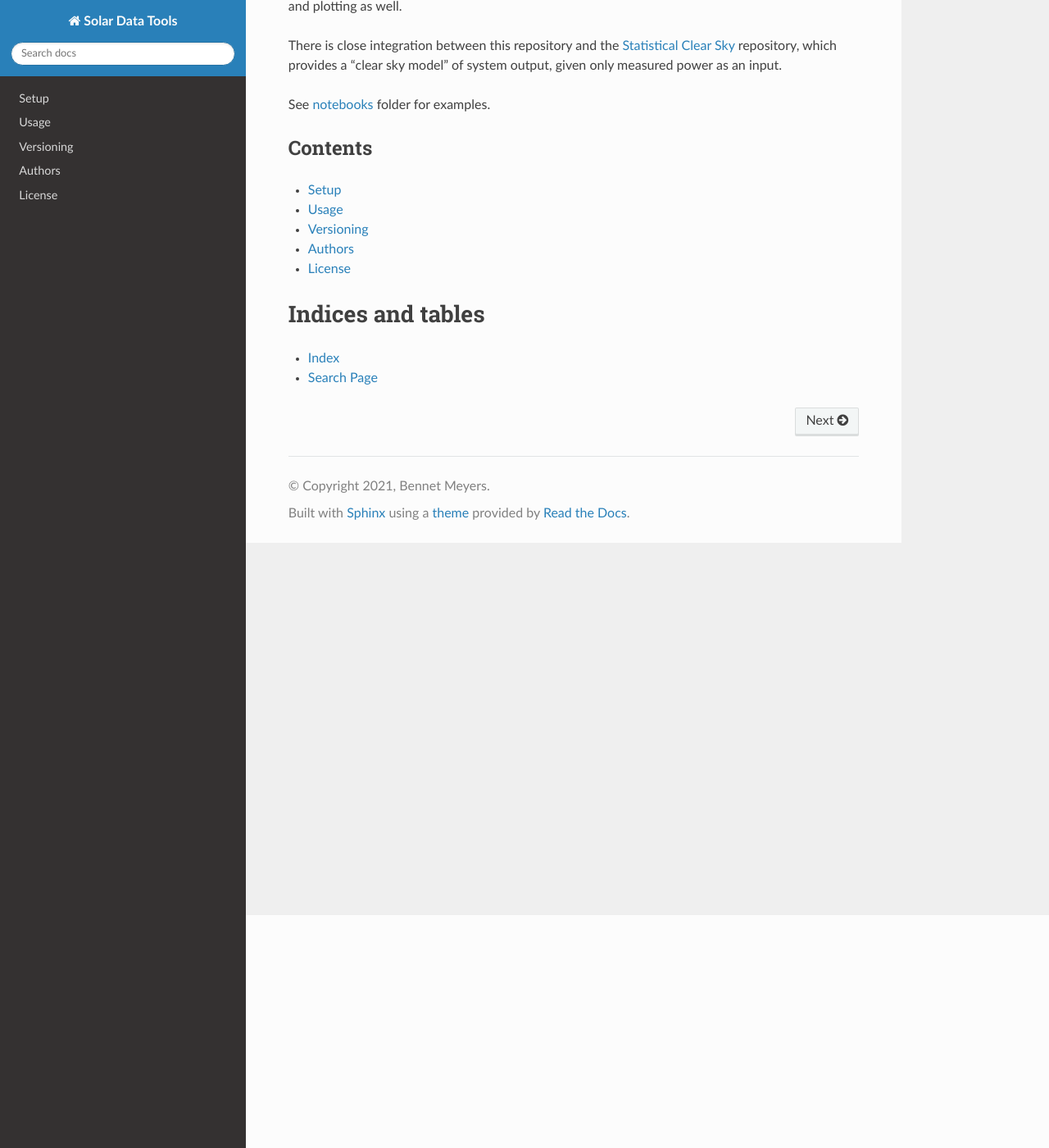
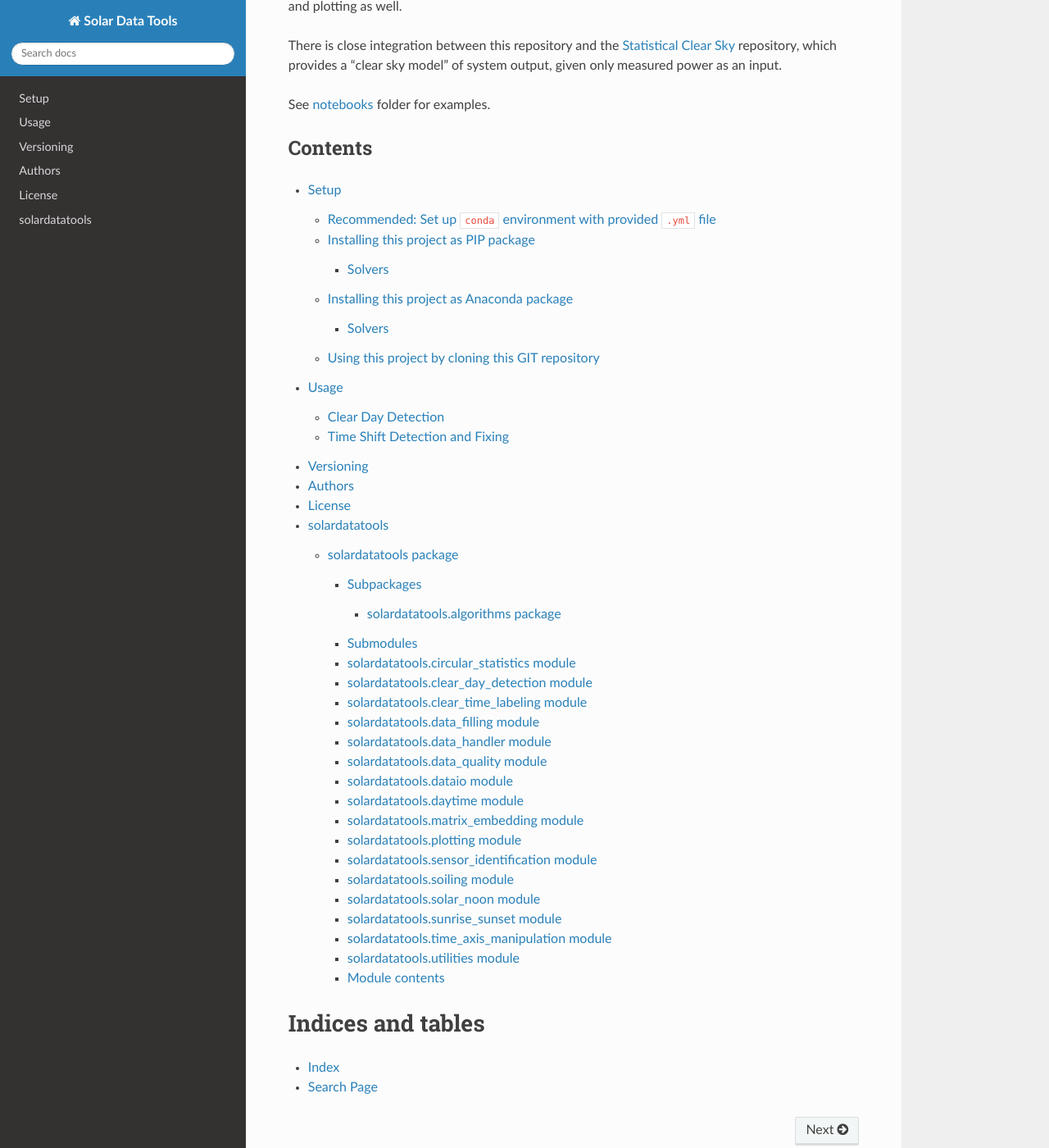
Before and after one commit to pluflou/solar-data-tools, a Sphinx documentation site: the page built from docs/source/index.rst, in a window 1280 px wide and 1400 px high, scrolled down 284 px. Shown: the whole window at 82% size. Built offline with Sphinx 7.4.7 and the Read the Docs theme 2.0.0, drawn with Linux system fonts in a browser that asks for light colours.

```diff
--- a/docs/source/conf.py
+++ b/docs/source/conf.py
@@ -10,9 +10,9 @@
 # add these directories to sys.path here. If the directory is relative to the
 # documentation root, use os.path.abspath to make it absolute, like shown here.
 #
-# import os
-# import sys
-# sys.path.insert(0, os.path.abspath('.'))
+import os
+import sys
+sys.path.insert(0, os.path.abspath('../..'))
 import sphinx_rtd_theme
 
 
@@ -29,7 +29,9 @@ author = 'Bennet Meyers'
 # extensions coming with Sphinx (named 'sphinx.ext.*') or your custom
 # ones.
 extensions = [
-    'sphinx_rtd_theme'
+    'sphinx_rtd_theme',
+    'sphinx.ext.autodoc',
+    'sphinx.ext.napoleon'
 ]
 
 # Add any paths that contain templates here, relative to this directory.
--- a/docs/source/index.rst
+++ b/docs/source/index.rst
@@ -13,14 +13,14 @@ Contents
 ^^^^^^^^
 
 .. toctree::
-   :maxdepth: 1
+   :maxdepth: 4
 
    setup
    usage
    versioning
    authors
    license
-
+   modules
 
 
 
--- /dev/null
+++ b/docs/source/modules.rst
@@ -0,0 +1,7 @@
+solardatatools
+==============
+
+.. toctree::
+   :maxdepth: 4
+
+   solardatatools
--- /dev/null
+++ b/docs/source/solardatatools.algorithms.rst
@@ -0,0 +1,37 @@
+solardatatools.algorithms package
+=================================
+
+Submodules
+----------
+
+solardatatools.algorithms.capacity\_change module
+-------------------------------------------------
+
+.. automodule:: solardatatools.algorithms.capacity_change
+   :members:
+   :undoc-members:
+   :show-inheritance:
+
+solardatatools.algorithms.sunrise\_sunset\_estimation module
+------------------------------------------------------------
+
+.. automodule:: solardatatools.algorithms.sunrise_sunset_estimation
+   :members:
+   :undoc-members:
+   :show-inheritance:
+
+solardatatools.algorithms.time\_shifts module
+---------------------------------------------
+
+.. automodule:: solardatatools.algorithms.time_shifts
+   :members:
+   :undoc-members:
+   :show-inheritance:
+
+Module contents
+---------------
+
+.. automodule:: solardatatools.algorithms
+   :members:
+   :undoc-members:
+   :show-inheritance:
--- /dev/null
+++ b/docs/source/solardatatools.rst
@@ -0,0 +1,149 @@
+solardatatools package
+======================
+
+Subpackages
+-----------
+
+.. toctree::
+   :maxdepth: 4
+
+   solardatatools.algorithms
+
+Submodules
+----------
+
+solardatatools.circular\_statistics module
+------------------------------------------
+
+.. automodule:: solardatatools.circular_statistics
+   :members:
+   :undoc-members:
+   :show-inheritance:
+
+solardatatools.clear\_day\_detection module
+-------------------------------------------
+
+.. automodule:: solardatatools.clear_day_detection
+   :members:
+   :undoc-members:
+   :show-inheritance:
+
+solardatatools.clear\_time\_labeling module
+-------------------------------------------
+
+.. automodule:: solardatatools.clear_time_labeling
+   :members:
+   :undoc-members:
+   :show-inheritance:
+
+solardatatools.data\_filling module
+-----------------------------------
+
+.. automodule:: solardatatools.data_filling
+   :members:
+   :undoc-members:
+   :show-inheritance:
+
+solardatatools.data\_handler module
+-----------------------------------
+
+.. automodule:: solardatatools.data_handler
+   :members:
+   :undoc-members:
+   :show-inheritance:
+
+solardatatools.data\_quality module
+-----------------------------------
+
+.. automodule:: solardatatools.data_quality
+   :members:
+   :undoc-members:
+   :show-inheritance:
+
+solardatatools.dataio module
+----------------------------
+
+.. automodule:: solardatatools.dataio
+   :members:
+   :undoc-members:
+   :show-inheritance:
+
+solardatatools.daytime module
+-----------------------------
+
+.. automodule:: solardatatools.daytime
+   :members:
+   :undoc-members:
+   :show-inheritance:
+
+solardatatools.matrix\_embedding module
+---------------------------------------
+
+.. automodule:: solardatatools.matrix_embedding
+   :members:
+   :undoc-members:
+   :show-inheritance:
+
+solardatatools.plotting module
+------------------------------
+
+.. automodule:: solardatatools.plotting
+   :members:
+   :undoc-members:
+   :show-inheritance:
+
+solardatatools.sensor\_identification module
+--------------------------------------------
+
+.. automodule:: solardatatools.sensor_identification
+   :members:
+   :undoc-members:
+   :show-inheritance:
+
+solardatatools.soiling module
+-----------------------------
+
+.. automodule:: solardatatools.soiling
+   :members:
+   :undoc-members:
+   :show-inheritance:
+
+solardatatools.solar\_noon module
+---------------------------------
+
+.. automodule:: solardatatools.solar_noon
+   :members:
+   :undoc-members:
+   :show-inheritance:
+
+solardatatools.sunrise\_sunset module
+-------------------------------------
+
+.. automodule:: solardatatools.sunrise_sunset
+   :members:
+   :undoc-members:
+   :show-inheritance:
+
+solardatatools.time\_axis\_manipulation module
+----------------------------------------------
+
+.. automodule:: solardatatools.time_axis_manipulation
+   :members:
+   :undoc-members:
+   :show-inheritance:
+
+solardatatools.utilities module
+-------------------------------
+
+.. automodule:: solardatatools.utilities
+   :members:
+   :undoc-members:
+   :show-inheritance:
+
+Module contents
+---------------
+
+.. automodule:: solardatatools
+   :members:
+   :undoc-members:
+   :show-inheritance:
```
Also changed, not shown: docs/environment.yml (added, +85 -0 lines), docs/README.md (added).
